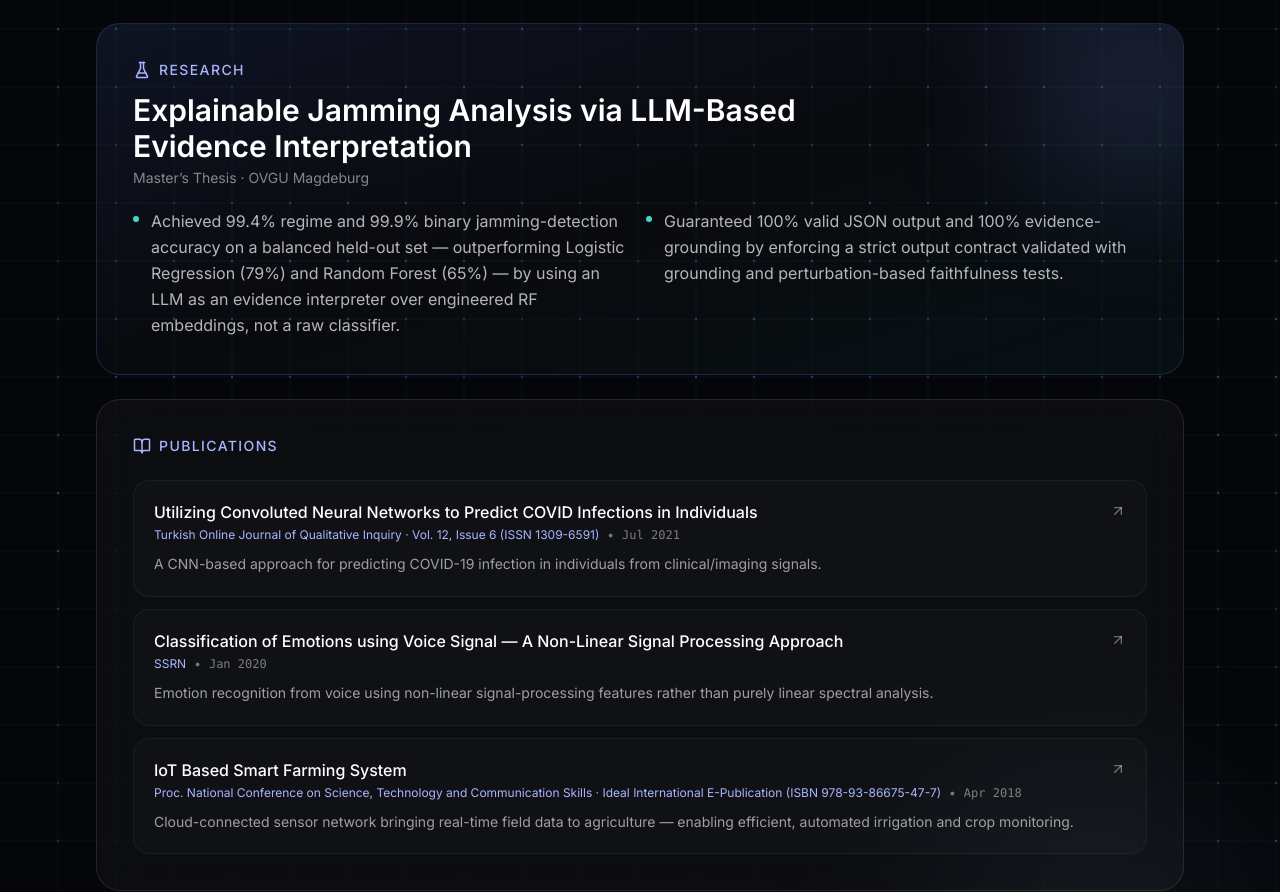
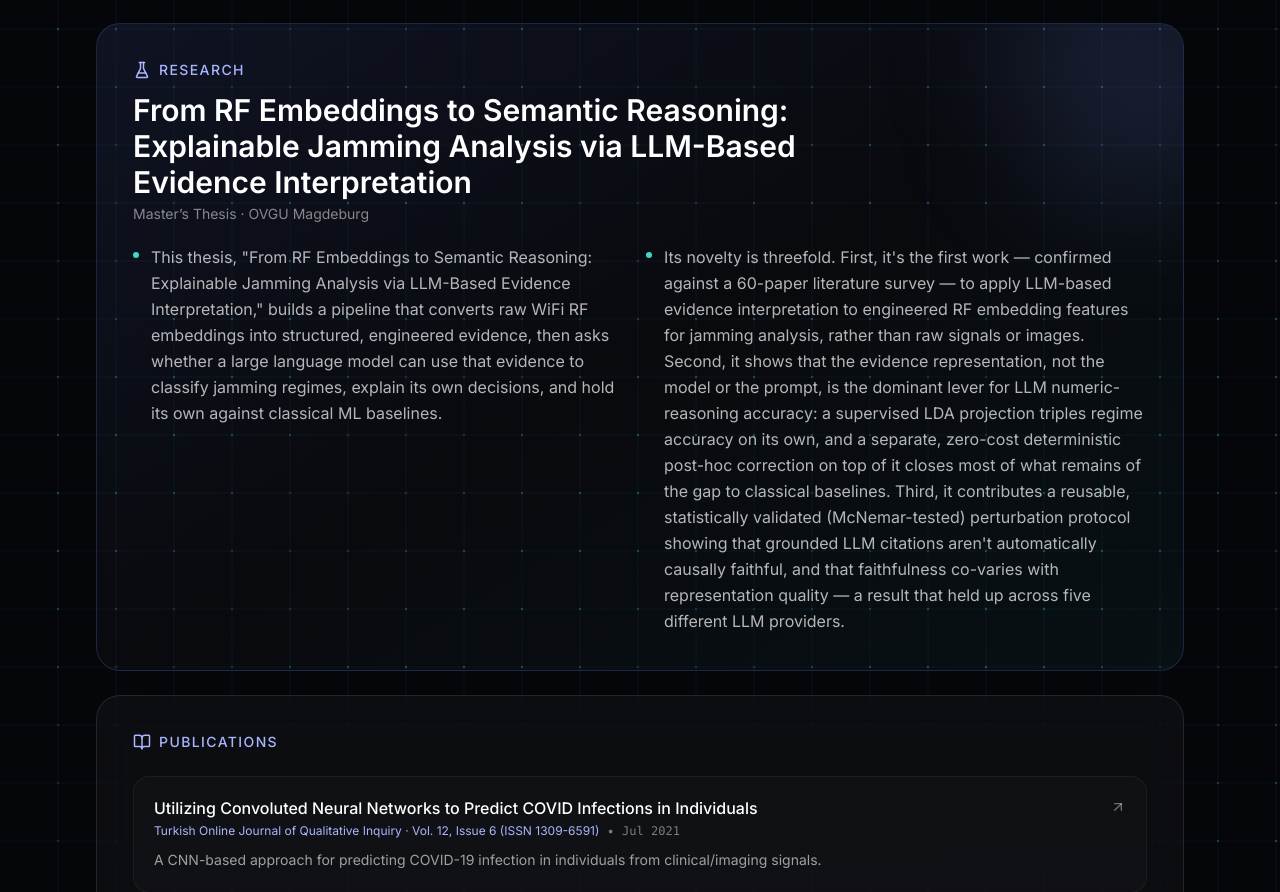
Before and after one commit to sandipanseal/sandipanseal.github.io, a React (Vite) app: page / in a window 1280 px wide. Shown: the part 6138-7030 px from the top of the page. Built offline with nearby package versions, Linux system fonts and the light colour scheme; no server answers.

Commit message:
feat: update thesis title and description for clarity and detail refactor: adjust external link handling in contact section

```diff
--- a/src/components/sections/Contact.tsx
+++ b/src/components/sections/Contact.tsx
@@ -30,12 +30,14 @@ export default function Contact() {
             </p>
 
             <div className="mt-10 grid gap-4 sm:grid-cols-2 lg:grid-cols-4">
-              {channels.map(({ icon: Icon, label, value, href }, i) => (
+              {channels.map(({ icon: Icon, label, value, href }, i) => {
+                const isExternal = !href.startsWith("mailto:");
+                return (
                 <Reveal key={label} variant="up" delay={0.1 + i * 0.1}>
                   <a
                     href={href}
-                    target="_blank"
-                    rel="noreferrer"
+                    target={isExternal ? "_blank" : undefined}
+                    rel={isExternal ? "noreferrer" : undefined}
                     className="group flex h-full flex-col gap-3 rounded-2xl border border-white/10 bg-white/[0.03] p-5 transition-all hover:-translate-y-1 hover:border-accent/50"
                   >
                     <div className="flex items-center justify-between">
@@ -48,7 +50,8 @@ export default function Contact() {
                     </div>
                   </a>
                 </Reveal>
-              ))}
+                );
+              })}
             </div>
 
             <div className="mt-8 flex flex-wrap items-center gap-4">
--- a/src/data/profile.ts
+++ b/src/data/profile.ts
@@ -410,11 +410,11 @@ export type ThesisItem = {
 };
 
 export const thesis: ThesisItem = {
-  title: "Explainable Jamming Analysis via LLM-Based Evidence Interpretation",
+  title: "From RF Embeddings to Semantic Reasoning: Explainable Jamming Analysis via LLM-Based Evidence Interpretation",
   org: "Master’s Thesis · OVGU Magdeburg",
   points: [
-    "Achieved 99.4% regime and 99.9% binary jamming-detection accuracy on a balanced held-out set — outperforming Logistic Regression (79%) and Random Forest (65%) — by using an LLM as an evidence interpreter over engineered RF embeddings, not a raw classifier.",
-    "Guaranteed 100% valid JSON output and 100% evidence-grounding by enforcing a strict output contract validated with grounding and perturbation-based faithfulness tests.",
+    "This thesis, \"From RF Embeddings to Semantic Reasoning: Explainable Jamming Analysis via LLM-Based Evidence Interpretation,\" builds a pipeline that converts raw WiFi RF embeddings into structured, engineered evidence, then asks whether a large language model can use that evidence to classify jamming regimes, explain its own decisions, and hold its own against classical ML baselines.",
+    "Its novelty is threefold. First, it's the first work — confirmed against a 60-paper literature survey — to apply LLM-based evidence interpretation to engineered RF embedding features for jamming analysis, rather than raw signals or images. Second, it shows that the evidence representation, not the model or the prompt, is the dominant lever for LLM numeric-reasoning accuracy: a supervised LDA projection triples regime accuracy on its own, and a separate, zero-cost deterministic post-hoc correction on top of it closes most of what remains of the gap to classical baselines. Third, it contributes a reusable, statistically validated (McNemar-tested) perturbation protocol showing that grounded LLM citations aren't automatically causally faithful, and that faithfulness co-varies with representation quality — a result that held up across five different LLM providers.",
   ],
 };
 
```
